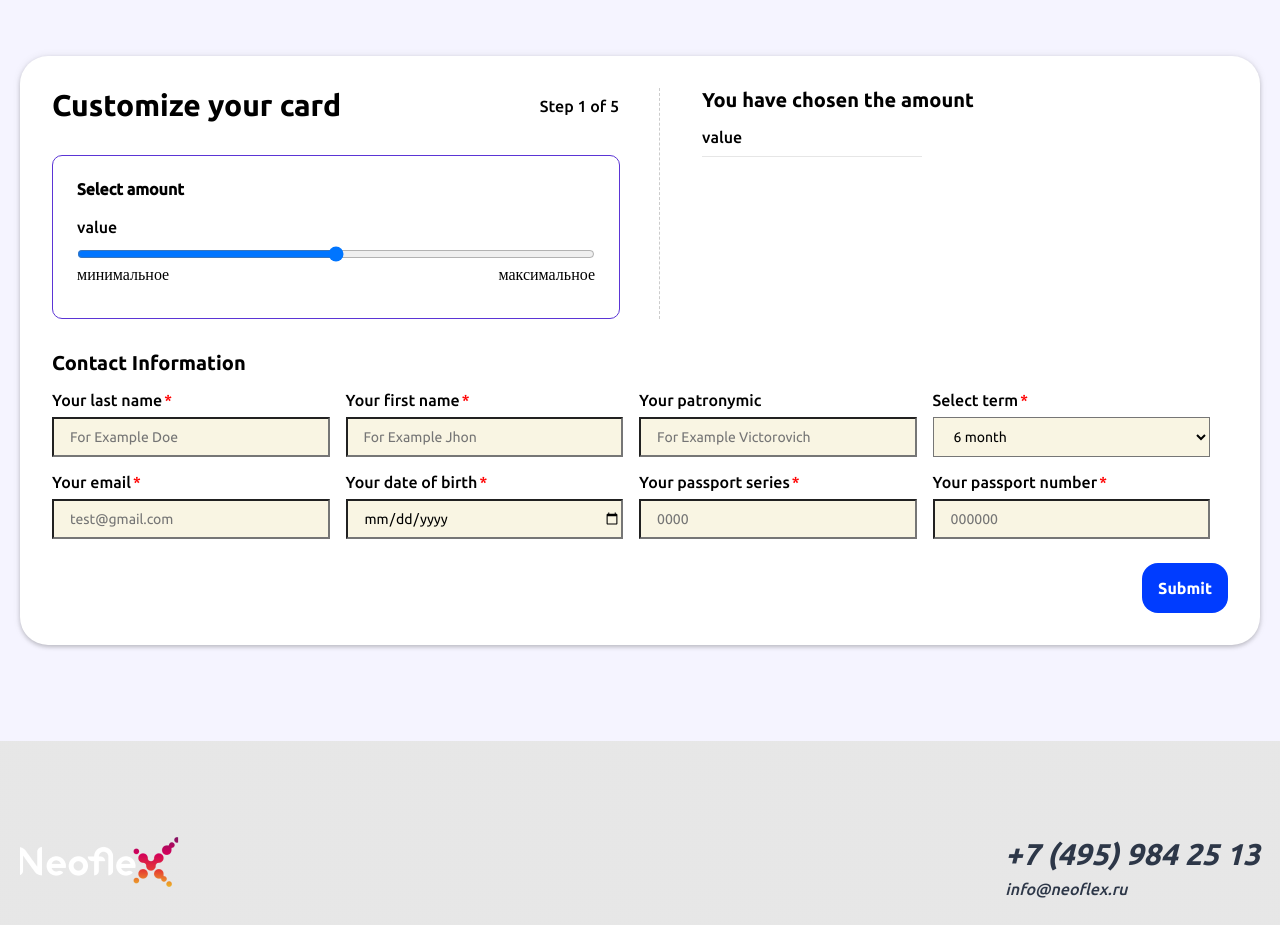
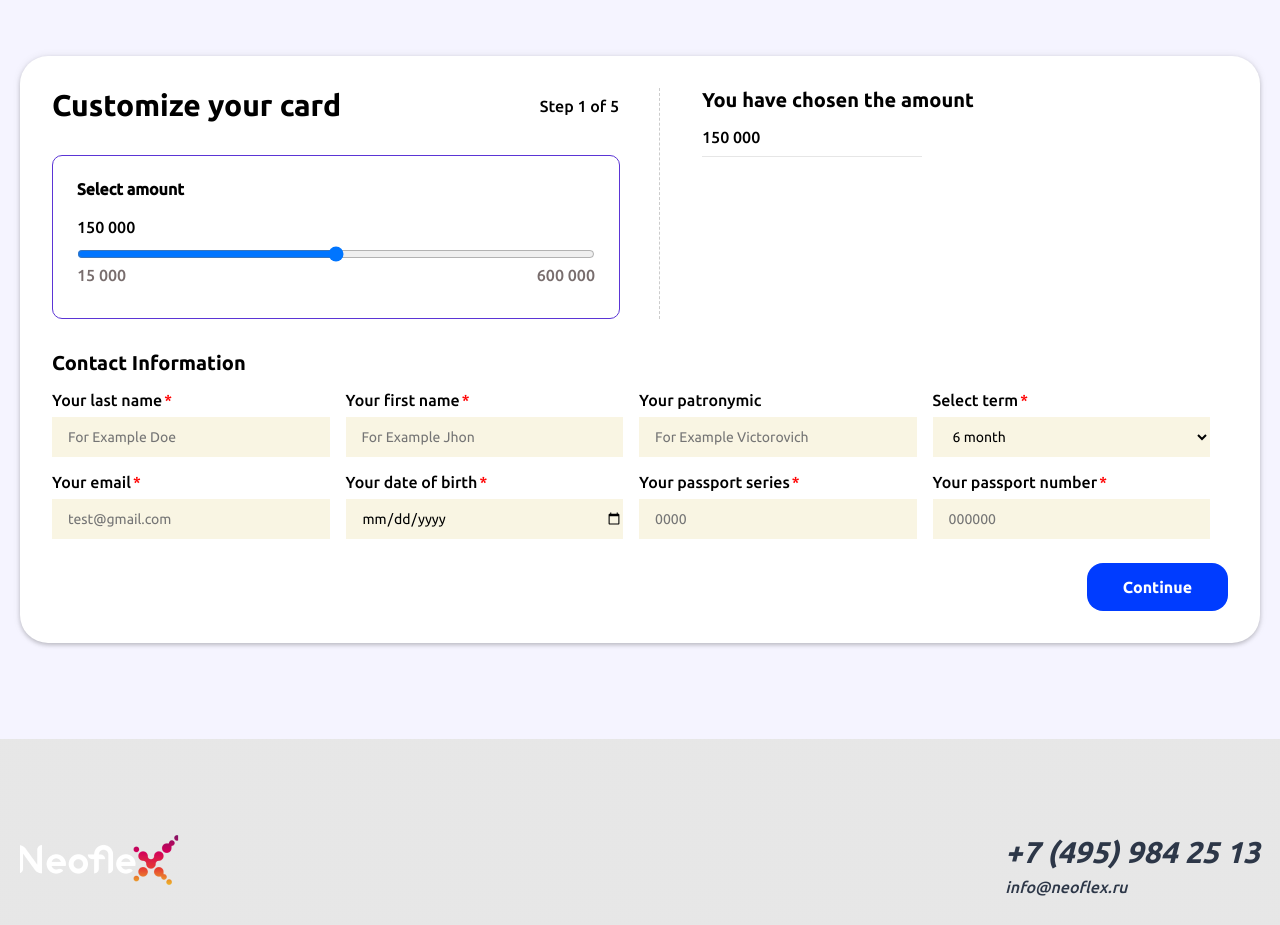
Before and after one commit to ngel9899/NeoBank, a React (Create React App) app: page /loanPage in a window 1280 px wide. Shown: the part 1401-2326 px from the top of the page. Built offline with nearby package versions, Linux system fonts and the light colour scheme.

Commit message:
Form customization

```diff
--- a/src/components/form/form.tsx
+++ b/src/components/form/form.tsx
@@ -1,6 +1,6 @@
 import "../../sass/form.sass";
 import {useEffect, useState} from "react";
-import { useForm, SubmitHandler } from "react-hook-form"
+import {useForm, SubmitHandler, useWatch, Control} from "react-hook-form"
 
 const arrInput = [
     {
@@ -28,7 +28,7 @@ const arrInput = [
         placeholder: "For Example Victorovich",
         name: "middleName",
         select: false,
-        required: true
+        required: false
     },
     {
         label: "Select term",
@@ -62,7 +62,9 @@ const arrInput = [
         placeholder: "0000",
         name: "passportSeries",
         select: false,
-        required: true
+        required: true,
+        maxLength: 4,
+        minLength: 4
     },
     {
         label: "Your passport number",
@@ -71,47 +73,69 @@ const arrInput = [
         placeholder: "000000",
         name: "passportNumber",
         select: false,
-        required: true
+        required: true,
+        maxLength: 6,
+        minLength: 4
     },
 
 ]
 
+
+
 export function Form(){
-    const { register, handleSubmit } = useForm<IFormInterface>()
-    const onSubmit: SubmitHandler<IFormInterface> = (data) => console.log(data)
+    const { register, handleSubmit, control, formState: { errors }  } = useForm<IFormInterface>();
+    const onSubmit = (data: any) => console.log("отправлено:", data);
+    /*console.log(errors);*/
 
     interface IFormInterface{
-        "amount": "number",
-        "term": "number",
-        "firstName": "string",
-        "lastName": "string",
-        "middleName": "string | null",
-        "email": "string",
-        "birthdate": "string | Date",
-        "passportSeries": "string",
-        "passportNumber": "string"
+        amount: number,
+        term: number,
+        firstName: string,
+        lastName: string,
+        middleName: string | null,
+        email: string,
+        birthdate: string | Date,
+        passportSeries: string,
+        passportNumber: string
     }
     interface IInputCardItem{
         label?: string,
         caption: string,
-        type?: string
+        type?: string,
         placeholder?: string,
-        name: any,
-        select: boolean
-        required: boolean
-        option?: any
+        name: string,
+        select: boolean,
+        required: boolean,
+        maxLength?: number,
+        minLength?: number,
+        pattern?: any
     }
     interface IInputCard{
         item: IInputCardItem
     }
 
+    function AmountWatched({ control }: { control: Control<IFormInterface> }) {
+        const amount = useWatch({
+            control,
+            name: "amount",
+            defaultValue: 150
+        });
+        return <p className="form-selectAmount-content__value">{amount} 000</p>
+    }
 
-    const InputCard = (InputCardItem: IInputCard  ) =>{
+
+    const InputCard = (InputCardItem: IInputCard) =>{
         return(
             <div className={InputCardItem.item.caption === "middleName"?"inputCard__Container inputCard-Container__noneAfter" : "inputCard__Container"}>
                 <label>{InputCardItem.item.label}</label>
                 {!InputCardItem.item.select &&
-                    <input aria-label={InputCardItem.item.caption} type={InputCardItem.item.type} placeholder={InputCardItem.item.placeholder} {...register(InputCardItem.item.name, {/*InputCardItem.item.option*/})} />
+                    <input aria-label={InputCardItem.item.caption} type={InputCardItem.item.type} placeholder={InputCardItem.item.placeholder}
+                           {...register(InputCardItem.item.name, {
+                            required: InputCardItem.item.required,
+                            maxLength: InputCardItem.item.maxLength,
+                            minLength: InputCardItem.item.minLength,
+                            pattern: InputCardItem.item.pattern,
+                        })} />
                 }
                 {InputCardItem.item.select &&
                     <select aria-label={InputCardItem.item.caption} name={InputCardItem.item.name}>
@@ -141,18 +165,18 @@ export function Form(){
                         <div className="form__selectAmount">
                             <div className="form-selectAmount__content">
                                 <h3>Select amount</h3>
-                                <p className="form-selectAmount-content__value">value</p>
-                                <input type="range" placeholder="amount" {...register("amount", {required: true, max: 600000, min: 15000})} />
+                                <AmountWatched control={control} />
+                                <input type="range" placeholder="amount" {...register("amount", {required: true, max: 600000, min: 15000, pattern: /150000/i})} />
                                 <div className="form-selectAmount-content__minMax">
-                                    <p>минимальное</p>
-                                    <p>максимальное</p>
+                                    <p>15 000</p>
+                                    <p>600 000</p>
                                 </div>
                             </div>
                         </div>
                     </div>
                     <div className="form__haveChosenAmount">
                         <h2>You have chosen the amount</h2>
-                        <p>value</p>
+                        <AmountWatched control={control} />
                     </div>
                 </div>
                 <div className="form__contactInformation">
@@ -164,7 +188,7 @@ export function Form(){
                     </div>
                 </div>
                 <div className="form__submit">
-                    <input type="submit" />
+                    <input type="submit" value="Continue" />
                 </div>
             </form>
         </section>
@@ -193,7 +217,7 @@ export function App() {
             <input type="number" placeholder="passportSeries" {...register} />
             <input type="number" placeholder="passportNumber" {...register("passportNumber", {})} />
 
-            <input type="submit" />
+            <input type="submit" value="Continue" />
         </form>
     );
 }
--- a/src/font/variables.sass
+++ b/src/font/variables.sass
@@ -45,6 +45,10 @@ $way-img: '../../public/img/'
   border-radius: 16px
   border: none
 
+@mixin buttonForm-submit
+  @include buttonBlue-16
+  padding: 15px 36px
+
 @mixin navLink-header
   text-decoration: none
   font-family: $ubuntu-bold
--- a/src/sass/form.sass
+++ b/src/sass/form.sass
@@ -46,6 +46,10 @@
 
 .form-selectAmount-content__minMax
   @include flex-between
+  p
+    @include ubuntuMed-16
+    color: #786D6D
+
 
 .form__haveChosenAmount
   padding-left: 42px
@@ -85,6 +89,10 @@
     font-family: $ubuntu-regular
     font-size: 14px
     padding-left: 16px
+    border: none
+    outline: none
+    &:focus
+      border: solid 2px #5B35D5
 
 .inputCard-Container__noneAfter
   label
@@ -96,4 +104,4 @@
   justify-content: right
   padding: 0 32px 32px 0
   input
-    @include buttonBlue-16
+    @include buttonForm-submit
```
